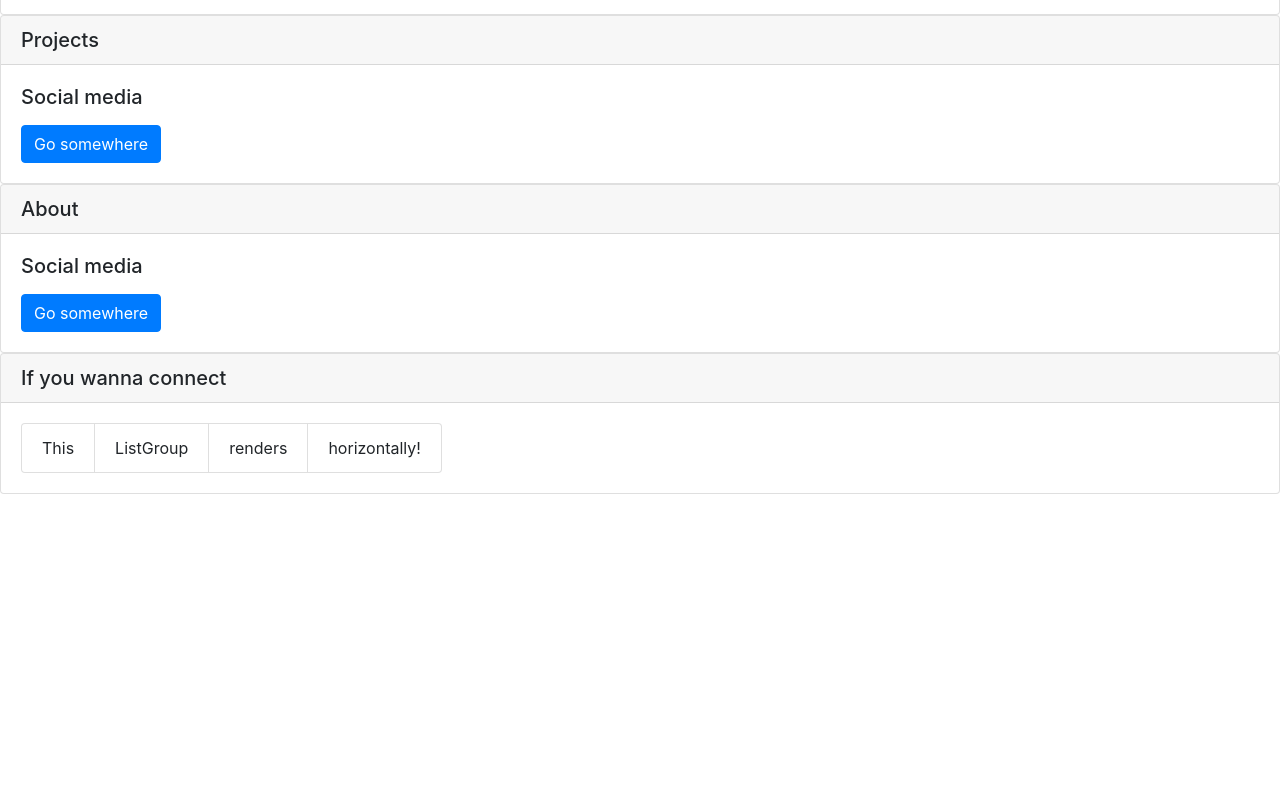
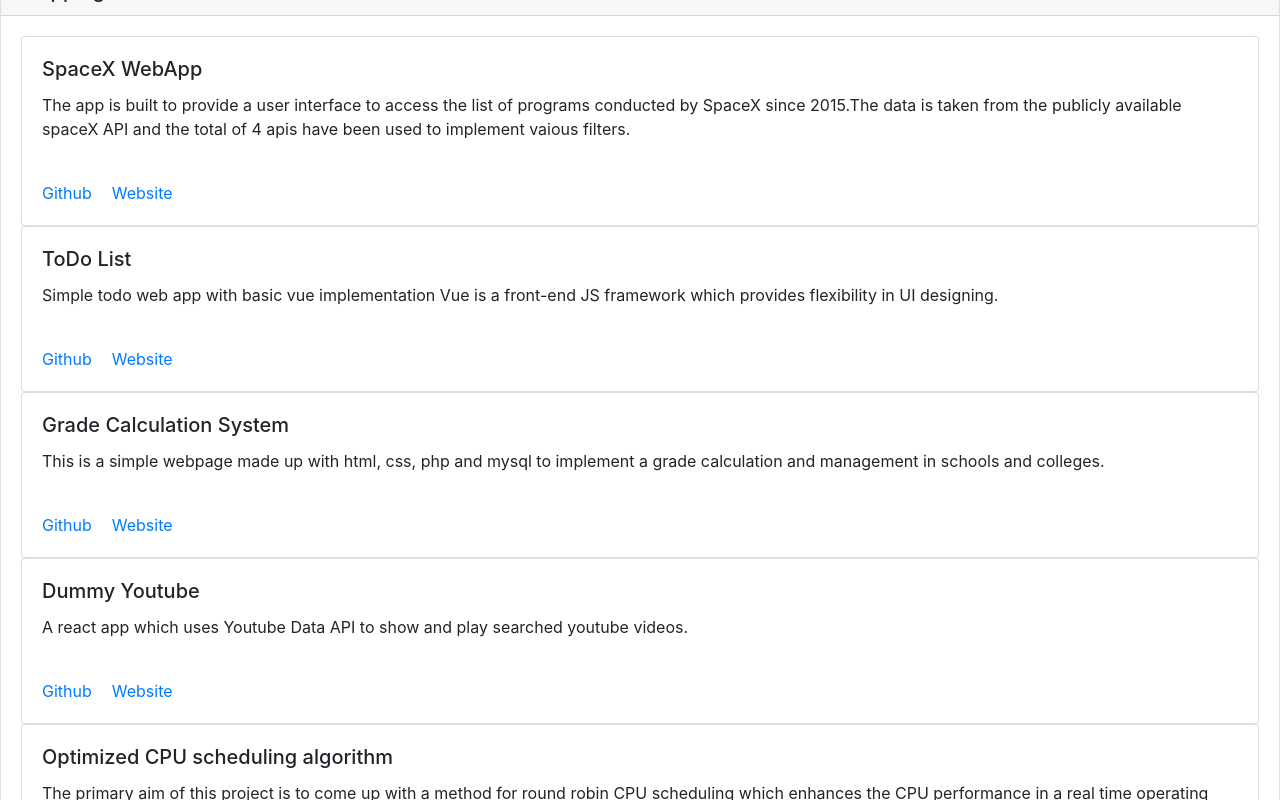
Before and after one commit to jaissugam/jaissugam.github.io, a React (Create React App) app: page / in a window 1280 px wide. Shown: the part 760-1560 px from the top of the page. Before the commit the page ends 1254 px from the top, so only its background shows below. Built offline with nearby package versions, Linux system fonts and the light colour scheme.

Commit message:
Portfolio1.0

```diff
--- a/public/index.html
+++ b/public/index.html
@@ -9,7 +9,7 @@
       name="description"
       content="Web site created using create-react-app"
     />
-
+    <script src="https://kit.fontawesome.com/9b0d72eece.js" crossorigin="anonymous"></script>
     <link
   rel="stylesheet"
   href="https://cdn.jsdelivr.net/npm/bootstrap@4.6.0/dist/css/bootstrap.min.css"
--- a/src/App.css
+++ b/src/App.css
@@ -1,6 +1,7 @@
 *{
   scroll-behavior: smooth;
-
+  margin: 0;
+  padding:0;
 }
 body{
   padding-top: 70px;
--- a/src/App.js
+++ b/src/App.js
@@ -1,5 +1,5 @@
 import React from 'react';
-import {BrowserRouter as Router,Switch,Route} from 'react-router-dom';
+import {BrowserRouter as Router,Route} from 'react-router-dom';
 import Home from './components/Home';
 import Header from './components/Header';
 import Footer from './components/Footer';
--- a/src/components/About.js
+++ b/src/components/About.js
@@ -2,12 +2,12 @@
 const About=()=>{
     return (
         <Card>
-            <Card.Header as="h5">About</Card.Header>
+            <Card.Header as="h5">Namaste!</Card.Header>
             <Card.Body>
-                <Card.Title>Social media</Card.Title>
+                <Card.Title>I'm a Computer Science Student from Nepal currently studying in VIT, India.I'm in this field of work because I like exploring the tech world and I enjoy the tech world because I'm in this field.I'm highly interested in software development side of things and specifically my enthusiasm lies towards the field of Web Development and Artificial Intelligence.Currently, I'm bettering myself to become a competent Web Developer.  </Card.Title>
                 <Card.Text>
                 </Card.Text>
-                <Button variant="primary">Go somewhere</Button>
+                <Button variant="primary">This</Button>
             </Card.Body>
         </Card>
     );
--- a/src/components/Footer.js
+++ b/src/components/Footer.js
@@ -4,15 +4,23 @@
     return (
         <Card>
             <Card.Header as="h5">If you wanna connect</Card.Header>
-            <Card.Body>
+            <Card.Body style={mycard}>
             <ListGroup horizontal>
-                <ListGroup.Item>This</ListGroup.Item>
-                <ListGroup.Item>ListGroup</ListGroup.Item>
-                <ListGroup.Item>renders</ListGroup.Item>
-                <ListGroup.Item>horizontally!</ListGroup.Item>
+                <ListGroup.Item ><a style={{color:'blue'}} rel="noreferrer" target='_blank' href='https://www.facebook.com/sugam.jaiswal'><i className="fab fa-facebook fa-3x fa-spin"></i></a></ListGroup.Item>
+                <ListGroup.Item ><a style={{color:'#bc2a8d'}} rel="noreferrer" target='_blank' href='https://www.instagram.com/sgm4u/'><i className="fab fa-instagram fa-3x fa-spin"></i></a></ListGroup.Item>
+                <ListGroup.Item ><a style={{color:'#00acee'}} rel="noreferrer" target='_blank' href='https://twitter.com/itsmesugam'><i className="fab fa-twitter-square fa-3x fa-spin"></i></a></ListGroup.Item>
+                <ListGroup.Item ><a style={{color:'black'}} rel="noreferrer" target='_blank' href='https://github.com/jaissugam'><i className="fab fa-github-square fa-3x fa-spin"></i></a></ListGroup.Item>
+                <ListGroup.Item ><a style={{color:'#0e76a8'}} rel="noreferrer" target="_blank" href='https://www.linkedin.com/in/sugam-jaiswal-31a27a1a3/'><i className="fab fa-linkedin fa-3x fa-spin"></i></a></ListGroup.Item>
             </ListGroup>
+            <Card.Subtitle style={{marginTop:'10px'}}>Crafted by sgm with 💓</Card.Subtitle>
             </Card.Body>
         </Card>
     );
 }
+const mycard={
+    display:'flex',
+    flexDirection:'column',
+    justifyContent:'center',
+    alignItems:'center'
+}
 export default Footer;
--- a/src/components/Home.js
+++ b/src/components/Home.js
@@ -14,12 +14,12 @@
                                 <img src={profile} alt="" width="250" height="250"/>
                             </div>
                             <div>
-                                <p>Computer Science Student</p>
+                                <h4>Computer Science Student</h4>
                             </div>
                         </div>
                     </Col>
                     <Col sm={4}>
-                    Lorem ipsum dolor sit amet, consectetur adipiscing elit. Nullam quis sapien viverra, sollicitudin ligula vel, vehicula tortor. Nam ullamcorper velit ac nibh congue laoreet. Proin at faucibus tortor. Morbi vel ligula et est molestie placerat quis facilisis purus. Fusce a pharetra nulla. Nullam egestas ornare quam, id bibendum arcu eleifend in. Aenean interdum ante orci. Mauris rhoncus dui purus, ut mattis dolor volutpat non. Morbi tempor mauris risus, quis congue odio tempor facilisis. Integer at condimentum purus. Cras tellus nisl, blandit sodales diam quis, pharetra pretium libero.
+                    <h2>“Magic is believing in yourself. If you can make that happen, you can make anything happen.” – Johann Wolfgang Von Goethe </h2>
                     </Col>
                 </Row>
 
--- /dev/null
+++ b/src/components/Project.js
@@ -0,0 +1,23 @@
+import React from 'react';
+import {Card} from 'react-bootstrap';
+const Project=(props)=>{
+    return (
+        <div>
+            <Card >
+
+                <Card.Body>
+                    <Card.Title>{props.title}</Card.Title>
+                    <Card.Text>
+                    {props.info}
+                    </Card.Text>
+                </Card.Body>
+                <Card.Body>
+                    <Card.Link target='_blank' href={props.gitlink}>Github</Card.Link>
+                    <Card.Link target='_blank' href={props.weblink}>Website</Card.Link>
+                </Card.Body>
+            </Card>
+        </div>
+
+    );
+}
+export default Project;
--- a/src/components/Projects.js
+++ b/src/components/Projects.js
@@ -1,15 +1,38 @@
-import {Card,Button} from 'react-bootstrap';
+import {Card} from 'react-bootstrap';
+import Project from './Project';
+import spacex from '../pics/spacex.png';
 const Projects=()=>{
     return (
-        <Card>
-            <Card.Header as="h5">Projects</Card.Header>
-            <Card.Body>
-                <Card.Title>Social media</Card.Title>
-                <Card.Text>
-                </Card.Text>
-                <Button variant="primary">Go somewhere</Button>
+        <Card >
+            <Card.Header as="h5">Mapping the skills to use</Card.Header>
+            <Card.Body >
+                <Project
+                pic={spacex}
+                title='SpaceX WebApp'
+                gitlink='https://github.com/jaissugam/React-spaceX-App'
+                weblink='https://spacex1.netlify.app/'
+                info='The app is built to provide a user interface to access the list of programs conducted by SpaceX since 2015.The data is taken from the publicly available spaceX API and the total of 4 apis have been used to implement vaious filters.'></Project>
+                 <Project
+                title='ToDo List'
+                gitlink='https://github.com/jaissugam/todolist'
+                weblink='https://jaissugam.github.io/todolist/'
+                info='Simple todo web app with basic vue implementation Vue is a front-end JS framework which provides flexibility in UI designing.'></Project>
+                <Project
+                title='Grade Calculation System'
+                gitlink='https://github.com/jaissugam/Grade-Calculation-System'
+                weblink='https://calcgrade.000webhostapp.com/'
+                info='This is a simple webpage made up with html, css, php and mysql to implement a grade calculation and management in schools and colleges. '></Project>
+                <Project
+                title='Dummy Youtube'
+                gitlink='https://github.com/jaissugam/Dummy_youtube'
+                info='A react app which uses Youtube Data API to show and play searched youtube videos.'></Project>
+                <Project
+                title='Optimized CPU scheduling algorithm'
+                gitlink='https://github.com/jaissugam/Mini-Projects-collection/tree/master/Optimized%20CPU%20Scheduling'
+                info='The primary aim of this project is to come up with a method for round robin CPU scheduling which enhances the CPU performance in a real time operating system. The proposed algorithm for real time systems is a combination of priority and round-robin CPU scheduling algorithms. It combines the merits of round robin, like elimination of starvation, and priority scheduling.'></Project>
             </Card.Body>
         </Card>
     );
 }
+
 export default Projects;
```
Also changed, not shown: src/pics/spacex.png (added), 16 other files (tests, documents, lock files or other folders).
